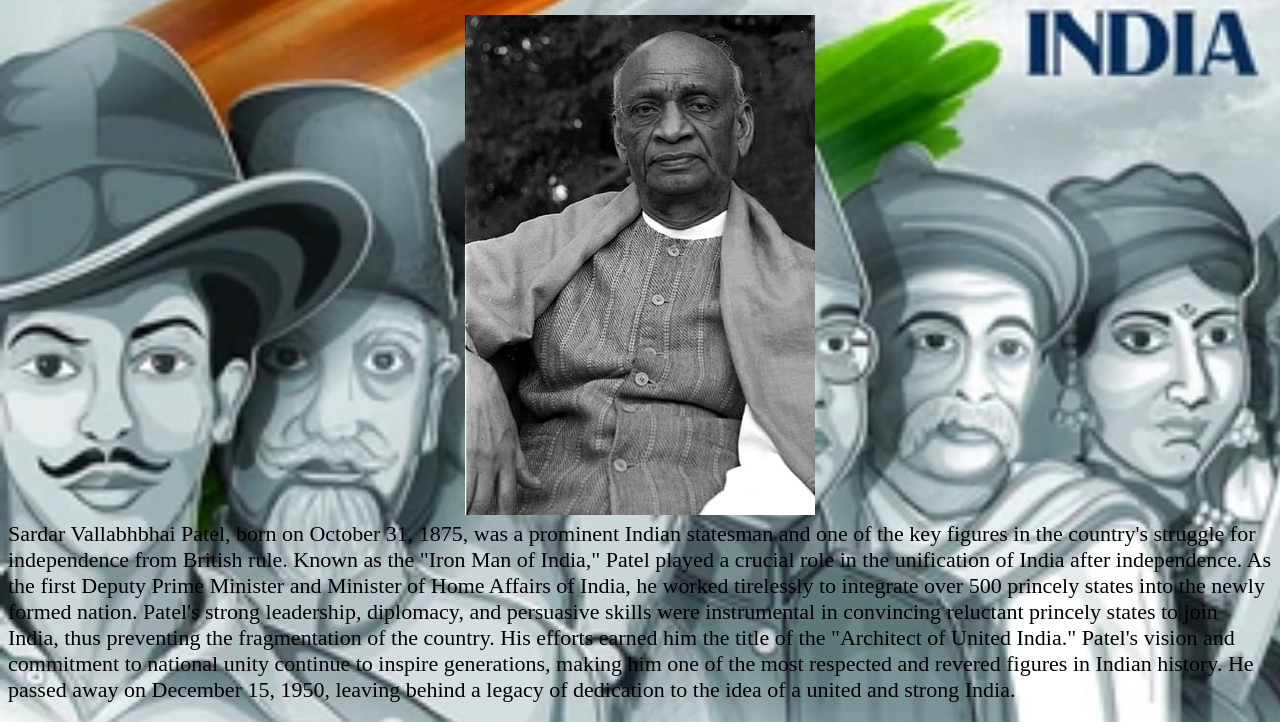
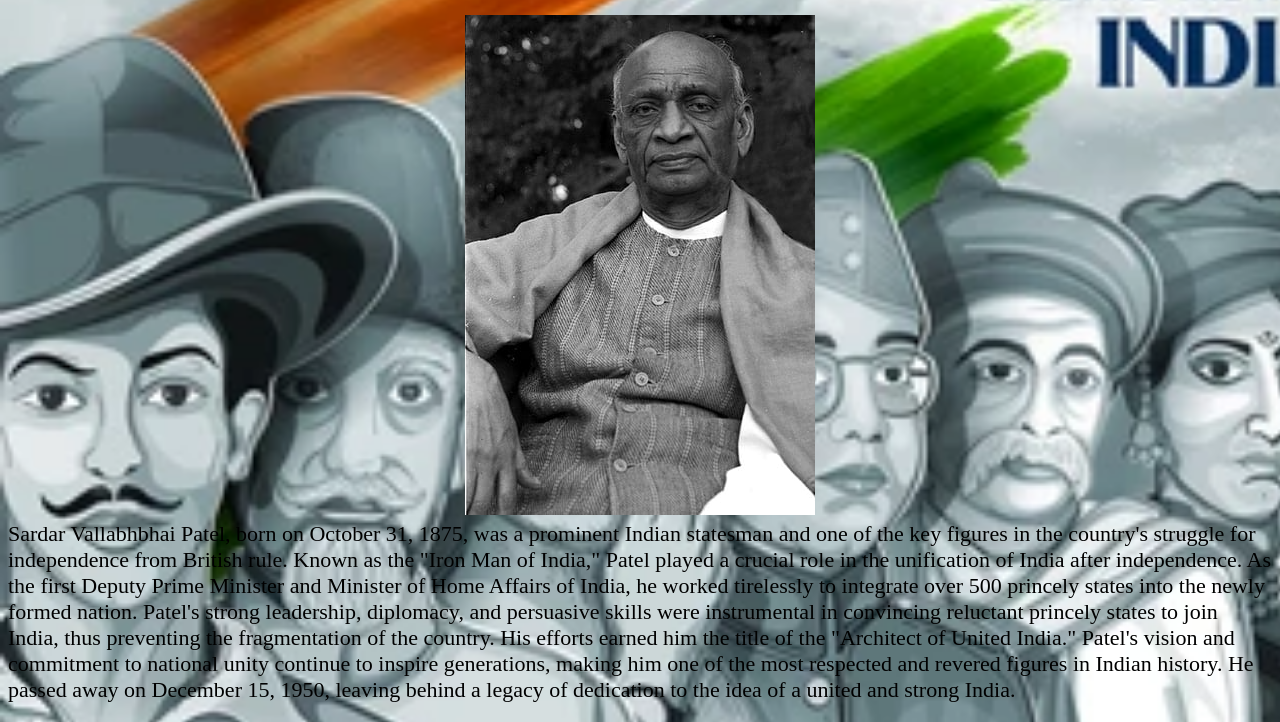
Before and after one commit to satpab12/freedomfighter.github.io, a plain HTML site: page Sardar Vallabhai Patel.html in a window 1280 px wide. Shown: the part 95-817 px from the top of the page. Drawn offline with Linux system fonts and the light colour scheme.

Commit message:
Update Sardar Vallabhai Patel.html

```diff
--- a/Sardar Vallabhai Patel.html
+++ b/Sardar Vallabhai Patel.html
@@ -4,7 +4,7 @@
 <title>About Sardar Vallabhbhai Patel</title>
 </head>
 <style>
-body{background-image: url('background image 2.webp');background-repeat:no-repeat;background-size:cover;font-size:22px;color:black;font-family:berlin sans fb}
+body{background-image: url('background image 2.png');background-repeat:no-repeat;background-size:cover;font-size:22px;color:black;font-family:berlin sans fb}
 h1{color:red;text-align:center;font-family:berlin sans fb;text-decoration:underline}
  p1{font-size:22px}
 </style>
```
